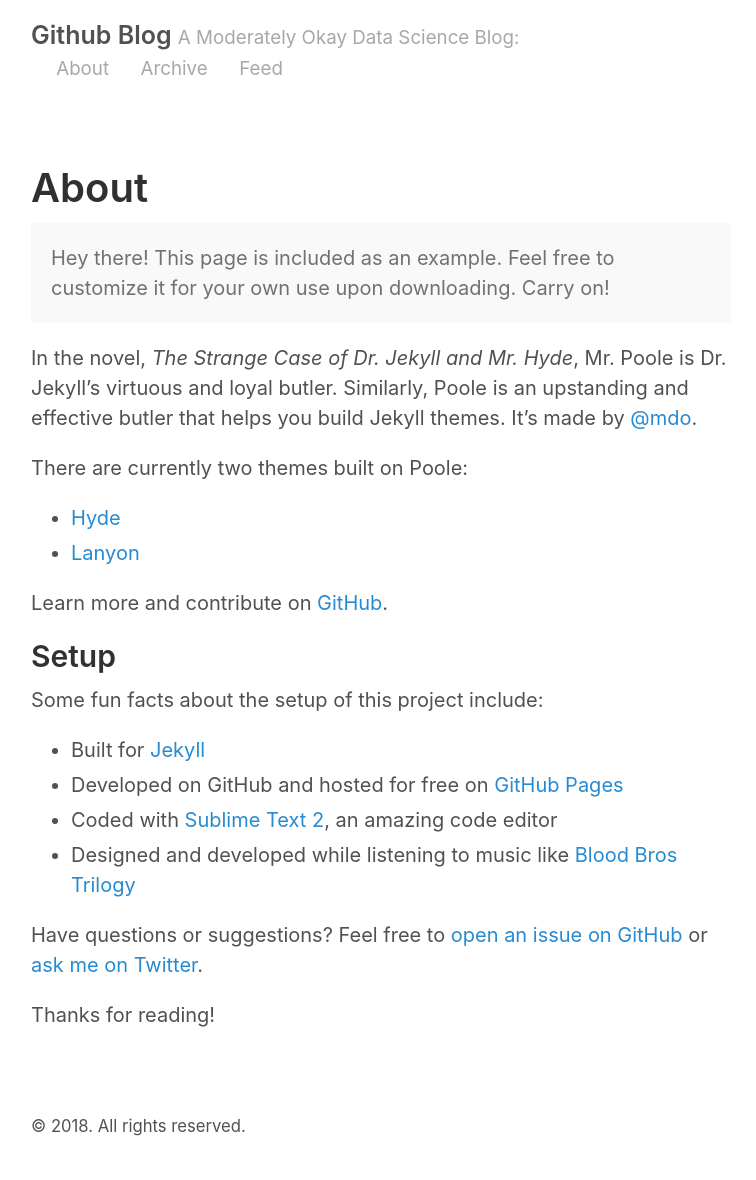
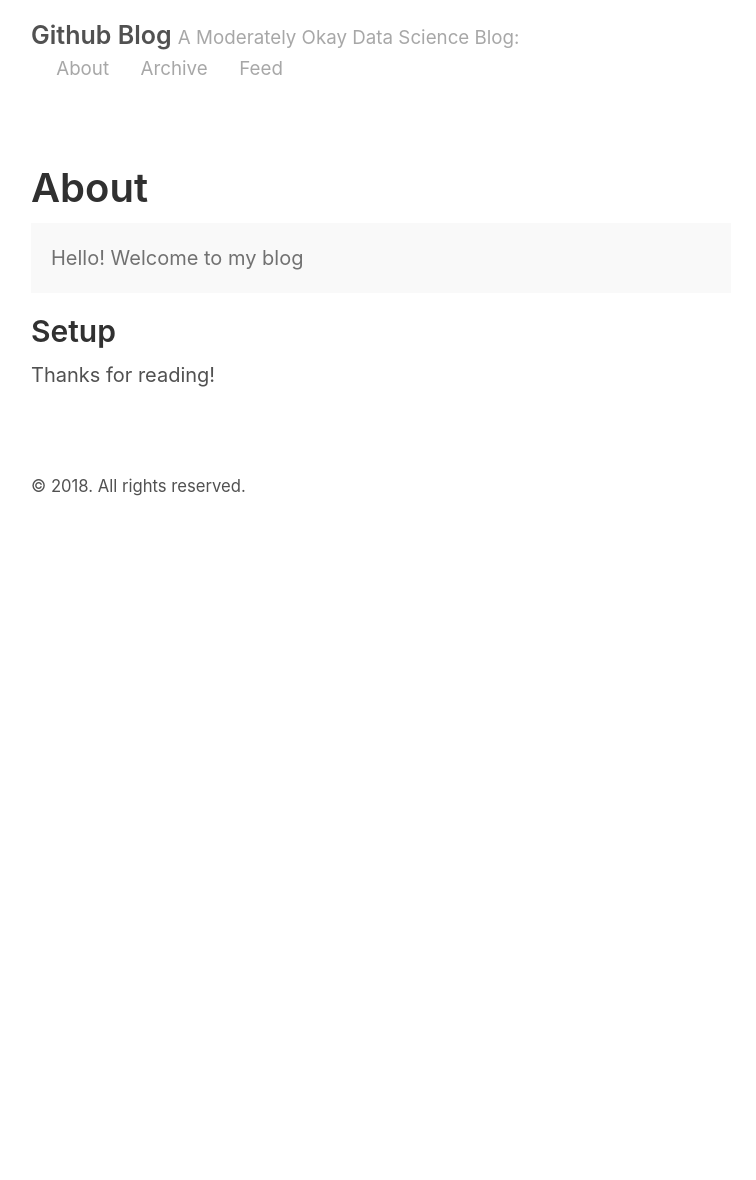
Before and after one commit to mayamadhavan/mayamadhavan.github.io, a Jekyll site: the page built from about.md, in a window 1280 px wide. Shown: the whole page, without its empty margins (259-1015 px from the left). Built offline with Jekyll 4.4.1, drawn with Linux system fonts in a browser that asks for light colours; after the commit the page ends 900 px from its top, so only the background shows below that.

Commit message:
Update about.md

```diff
--- a/about.md
+++ b/about.md
@@ -4,27 +4,10 @@ title: About
 ---
 
 <p class="message">
-  Hey there! This page is included as an example. Feel free to customize it for your own use upon downloading. Carry on!
+  Hello! Welcome to my blog
 </p>
 
-In the novel, *The Strange Case of Dr. Jekyll and Mr. Hyde*, Mr. Poole is Dr. Jekyll's virtuous and loyal butler. Similarly, Poole is an upstanding and effective butler that helps you build Jekyll themes. It's made by [@mdo](https://twitter.com/mdo).
-
-There are currently two themes built on Poole:
-
-* [Hyde](http://hyde.getpoole.com)
-* [Lanyon](http://lanyon.getpoole.com)
-
-Learn more and contribute on [GitHub](https://github.com/poole).
 
 ## Setup
 
-Some fun facts about the setup of this project include:
-
-* Built for [Jekyll](http://jekyllrb.com)
-* Developed on GitHub and hosted for free on [GitHub Pages](https://pages.github.com)
-* Coded with [Sublime Text 2](http://sublimetext.com), an amazing code editor
-* Designed and developed while listening to music like [Blood Bros Trilogy](https://soundcloud.com/maddecent/sets/blood-bros-series)
-
-Have questions or suggestions? Feel free to [open an issue on GitHub](https://github.com/poole/poole/issues/new) or [ask me on Twitter](https://twitter.com/mdo).
-
 Thanks for reading!
```
